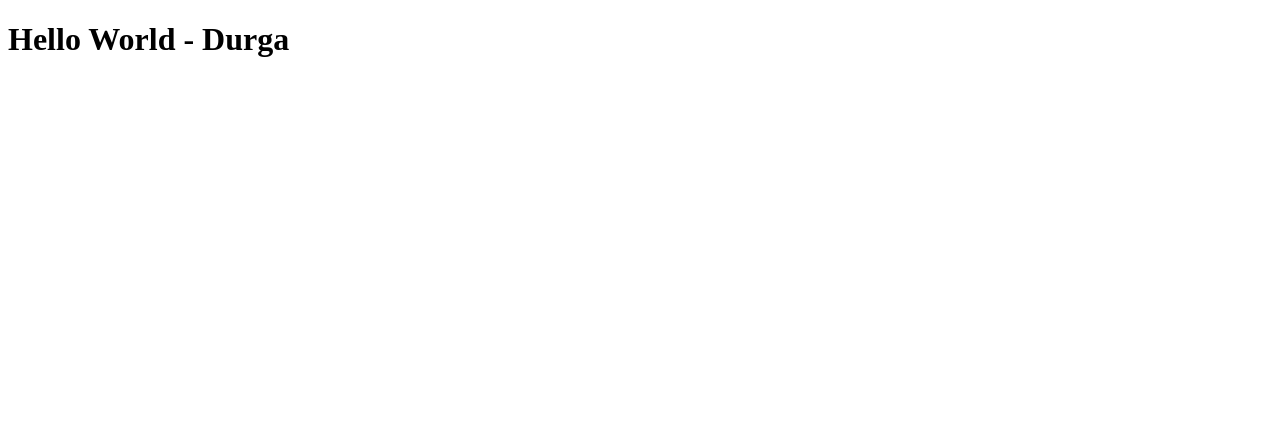
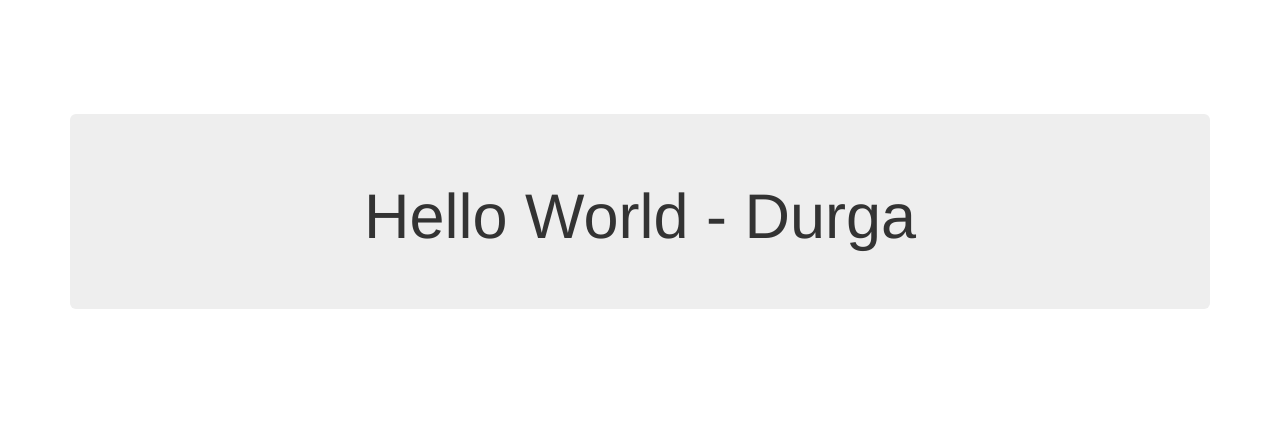
Before and after one commit to shoff/angular-examples, a website: page 01-helloworld/index.html in a window 1280 px wide. Drawn offline with nearby package versions, Linux system fonts and the light colour scheme.

Commit message:
Angular 1.5 component example

```diff
--- a/01-helloworld/css/style.css
+++ b/01-helloworld/css/style.css
@@ -0,0 +1,4 @@
+/*Custom Stles Here*/
+.center {
+    margin: 10% auto;
+}
--- a/01-helloworld/index.html
+++ b/01-helloworld/index.html
@@ -1,15 +1,25 @@
 <!DOCTYPE html>
 <html ng-app="myApp">
+
 <head>
 	<title>01 - Hello World</title>
 	<meta charset="UTF-8">
 	<meta name="viewport" content="width=device-width, initial-scale=1">
+	<link rel="stylesheet" href="../bower_components/bootstrap/dist/css/bootstrap.min.css">
 	<link href="css/style.css" rel="stylesheet">
 </head>
+
 <body>
+
+	<div class="container">
+		<div class="jumbotron center">
 			<hello-world></hello-world>
+		</div>
+	</div>
+
 	<script src="../bower_components/angular/angular.min.js"></script>
 	<script src="js/app.js"></script>
 	<script src="js/components/app.component.js"></script>
 </body>
+
 </html>
--- a/01-helloworld/js/components/app.component.js
+++ b/01-helloworld/js/components/app.component.js
@@ -2,7 +2,7 @@
 
     angular.module('myApp')
         .component('helloWorld', {
-            template: "<h1>Hello World - {{$ctrl.message}}</h1>",
+            template: "<h1 class='text-center'>Hello World - {{$ctrl.message}}</h1>",
             controller: MainCtrl
         });
 
--- a/bower.json
+++ b/bower.json
@@ -15,6 +15,7 @@
     "tests"
   ],
   "dependencies": {
-    "angular": "^1.5.8"
+    "angular": "^1.5.8",
+    "bootstrap": "^3.3.7"
   }
 }
```
Lines whose indentation alone changed are shown as unchanged.
